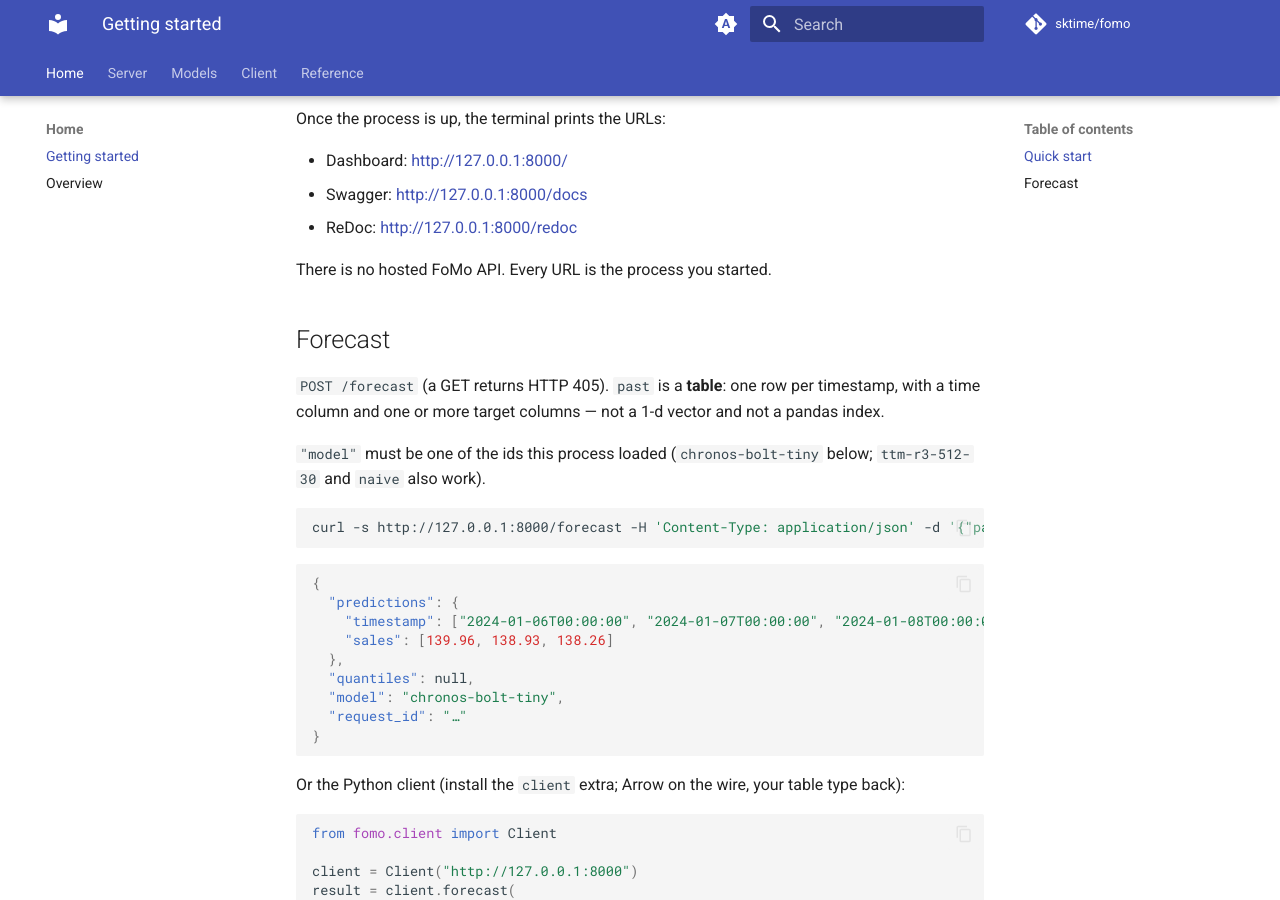
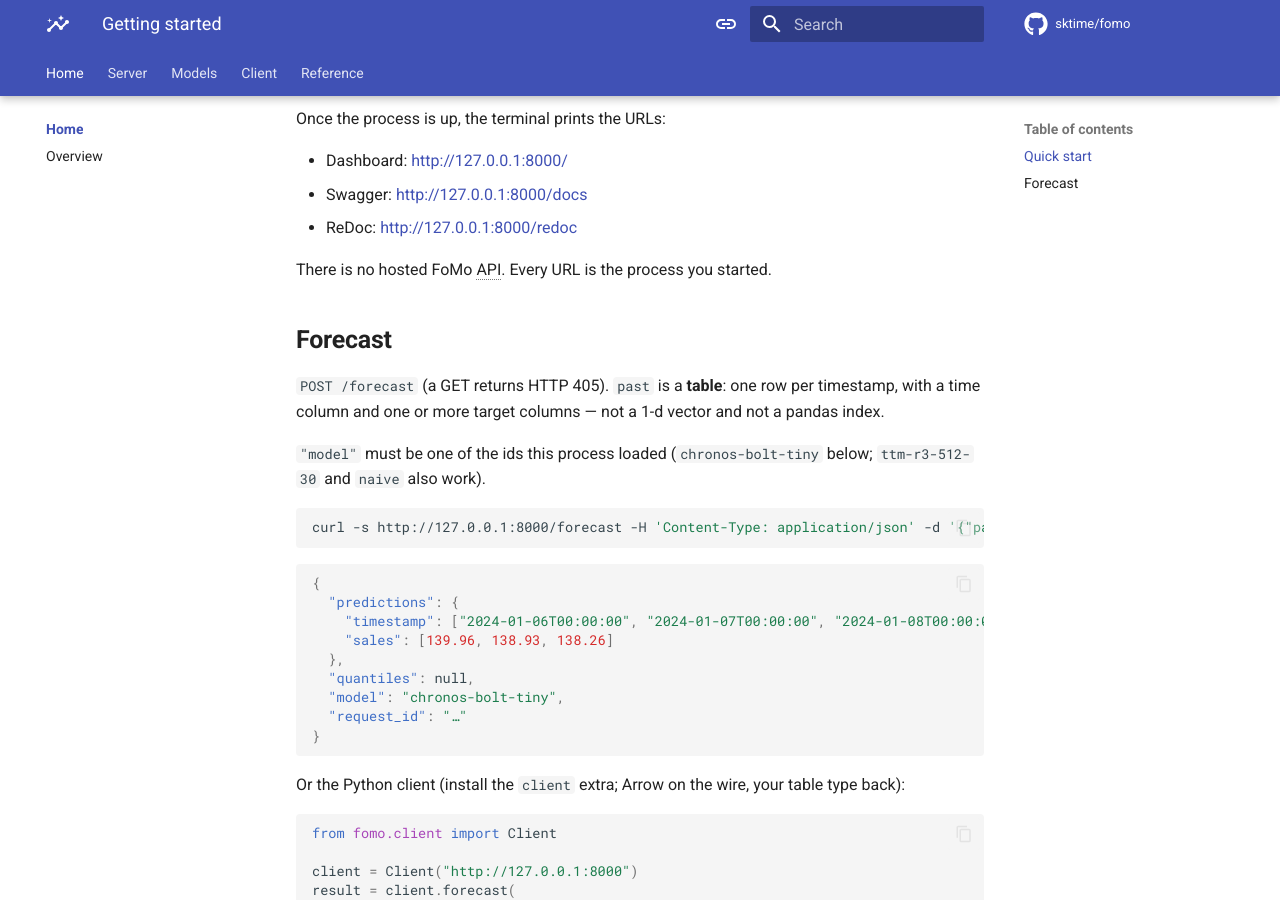
Before and after one commit to sktime/tserve, an MkDocs documentation site: the page built from docs/index.md, in a window 1280 px wide and 900 px high, scrolled down 1062 px. Built offline with MkDocs 1.6.1 and Material for MkDocs 9.7.7, drawn with Linux system fonts in a browser that asks for light colours; comment, search, counter and statistics services are not loaded.

Commit message:
update mkdocs configuration

```diff
--- a/mkdocs.yml
+++ b/mkdocs.yml
@@ -1,6 +1,7 @@
 site_name: FoMo
 site_description: Time series foundation model inference server
 site_url: https://fomo.readthedocs.io
+site_author: FoMo authors
 
 repo_name: sktime/fomo
 repo_url: https://github.com/sktime/fomo
@@ -10,42 +11,70 @@
 
 theme:
   name: material
+  favicon: assets/favicon.svg
   palette:
     - media: "(prefers-color-scheme)"
       toggle:
-        icon: material/brightness-auto
+        icon: material/link
         name: Switch to light mode
     - media: "(prefers-color-scheme: light)"
       scheme: default
       primary: indigo
       accent: indigo
       toggle:
-        icon: material/brightness-7
+        icon: material/toggle-switch
         name: Switch to dark mode
     - media: "(prefers-color-scheme: dark)"
       scheme: slate
-      primary: indigo
+      primary: black
       accent: indigo
       toggle:
-        icon: material/brightness-4
+        icon: material/toggle-switch-off
         name: Switch to system preference
+  font:
+    text: Roboto
+    code: Roboto Mono
+  icon:
+    logo: material/chart-timeline-variant-shimmer
+    repo: fontawesome/brands/github
+    edit: material/pencil
+    view: material/eye
   features:
     - content.action.edit
     - content.action.view
     - content.code.annotate
     - content.code.copy
     - content.tabs.link
-    - navigation.expand
+    - content.tooltips
     - navigation.footer
+    - navigation.indexes
     - navigation.instant
+    - navigation.instant.prefetch
+    - navigation.instant.progress
     - navigation.sections
     - navigation.tabs
     - navigation.tabs.sticky
     - navigation.top
     - navigation.tracking
     - search.highlight
+    - search.share
     - search.suggest
     - toc.follow
+
+extra_css:
+  - stylesheets/extra.css
+
+extra:
+  social:
+    - icon: fontawesome/brands/github
+      link: https://github.com/sktime/fomo
+      name: FoMo on GitHub
+    - icon: fontawesome/brands/docker
+      link: https://hub.docker.com/r/geetu040/fomo
+      name: FoMo images on Docker Hub
+    - icon: material/bug
+      link: https://github.com/sktime/fomo/issues
+      name: Report an issue
 
 plugins:
   - search
@@ -79,8 +108,10 @@
 watch:
   - src
   - docs
+  - includes
 
 markdown_extensions:
+  - abbr
   - admonition
   - attr_list
   - def_list
@@ -89,6 +120,8 @@
   - tables
   - toc:
       permalink: true
+  - pymdownx.betterem
+  - pymdownx.caret
   - pymdownx.details
   - pymdownx.emoji:
       emoji_index: !!python/name:material.extensions.emoji.twemoji
@@ -98,9 +131,22 @@
       line_spans: __span
       pygments_lang_class: true
   - pymdownx.inlinehilite
-  - pymdownx.superfences
+  - pymdownx.keys
+  - pymdownx.mark
+  - pymdownx.snippets:
+      auto_append:
+        - includes/abbreviations.md
+  - pymdownx.superfences:
+      custom_fences:
+        - name: mermaid
+          class: mermaid
+          format: !!python/name:pymdownx.superfences.fence_code_format
   - pymdownx.tabbed:
       alternate_style: true
+      combine_header_slug: true
+      slugify: !!python/object/apply:pymdownx.slugs.slugify
+        kwds:
+          case: lower
   - pymdownx.tasklist:
       custom_checkbox: true
 
```
